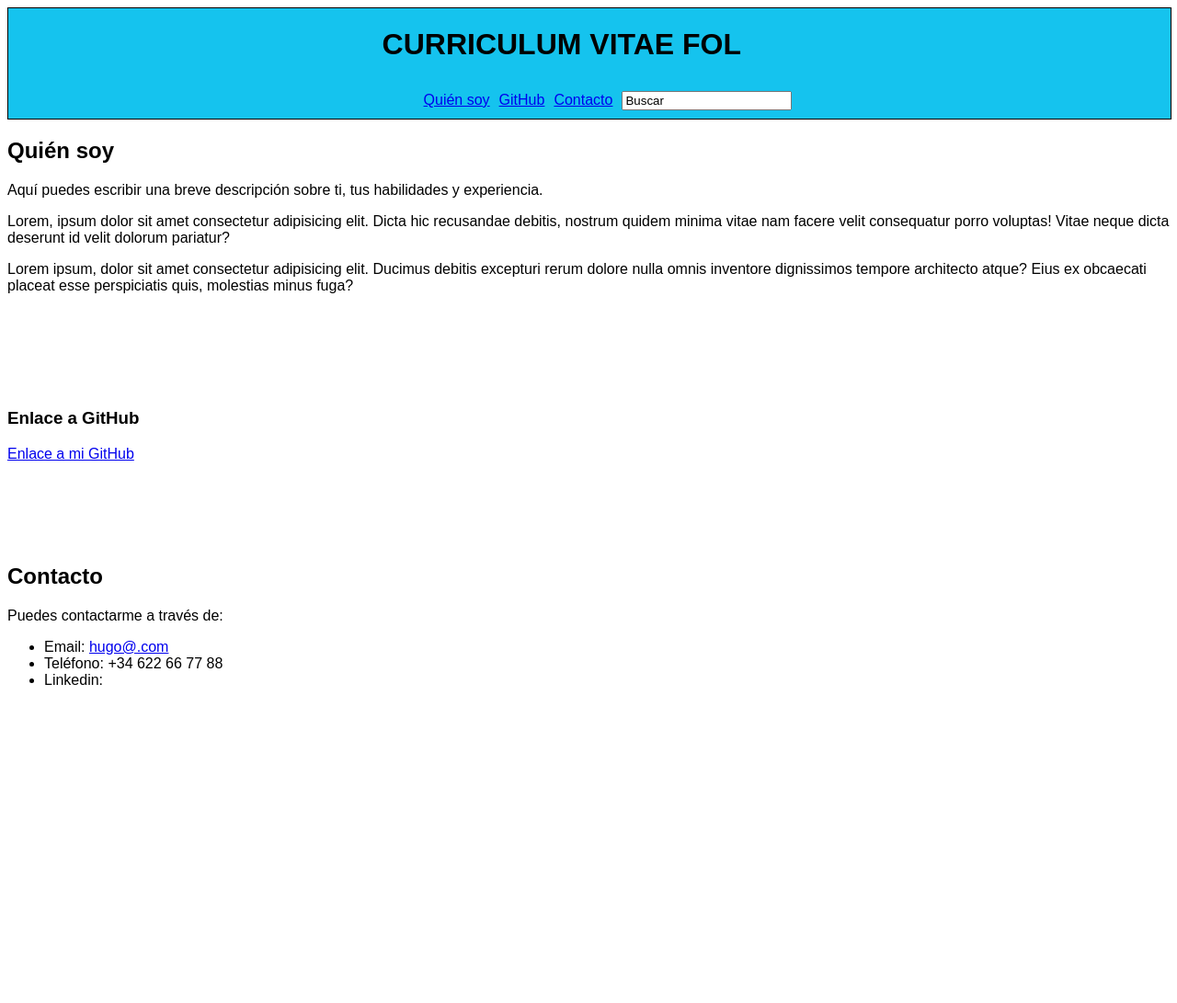
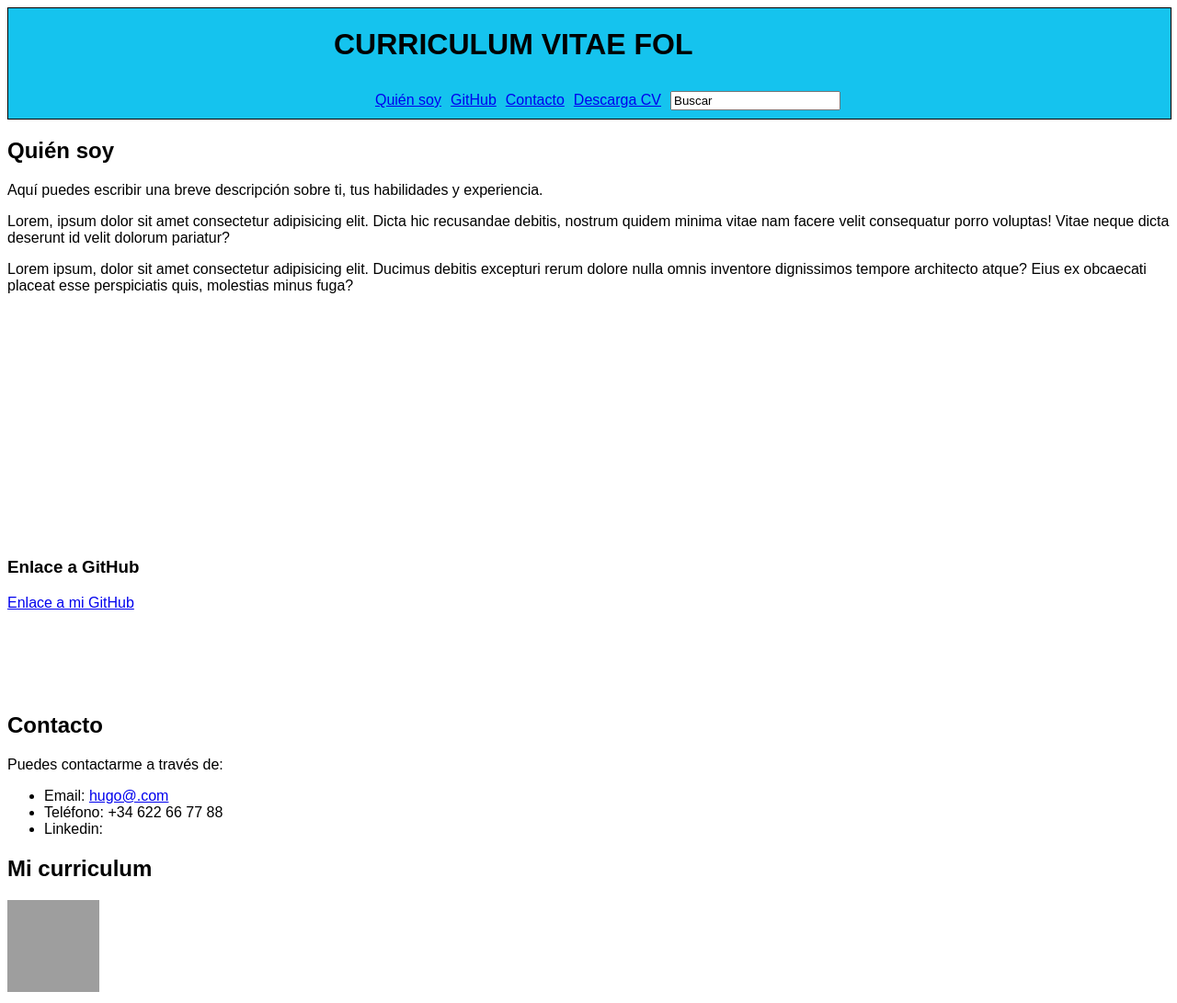
Before and after one commit to HugoSerrHz/CurriculumTrabajoFOL, a plain HTML site: page index.html in a window 1280 px wide. Shown: the whole page at 92% size. Before the commit the page ends 800 px from the top, so only its background shows below. Drawn offline with Linux system fonts and the light colour scheme; grey boxes are pictures that could not be loaded.

Commit message:
Curriculum subido

```diff
--- a/index.html
+++ b/index.html
@@ -14,8 +14,9 @@
         <nav>
             <ul>
                 <li><a href="#Quien_soy">Quién soy</a></li>
-                <li><a href="#EnlaceGithub">GitHub</a></li>
+                <li><a href="#2">GitHub</a></li>
                 <li><a href="#Contacto">Contacto</a></li>
+                <li><a href="https://educajcyl-my.sharepoint.com/:w:/g/personal/hugo_serher_educa_jcyl_es/EUI0EEbM_SxKvCSByI7uoKcBSMsTghrGg6hut-fP1zMxbQ?e=JnfC3t">Descarga CV</a></li>
                 <li><input type="text" value="Buscar"></li>
             </ul>
         </nav>
@@ -37,7 +38,19 @@
         <br>
         <br>
         <br>
-        <section id="#EnlaceGithub">
+        <br>
+        <br>
+        <br>
+        <br>
+        <br>
+        <br>
+        <br>
+        <br>
+        <br>
+
+
+
+        <section id="2">
             <h1>Enlace a GitHub</h1>
             <a href="https://github.com/HugoSerrHz">Enlace a mi GitHub</a></li>
         </section>
@@ -57,7 +70,10 @@
             </ul>
 
         </section>
-
+        <h1>Mi curriculum</h1>
+        <a href="https://educajcyl-my.sharepoint.com/:w:/g/personal/hugo_serher_educa_jcyl_es/EUI0EEbM_SxKvCSByI7uoKcBSMsTghrGg6hut-fP1zMxbQ?e=JnfC3t">
+            <img src="https://www.informagiovani-italia.com/curriculum-vitae.jpg" alt="Descarga mi curriculum" width="100px" height="100px">
+        </a>
     </section>
 </body>
 </html>
```
